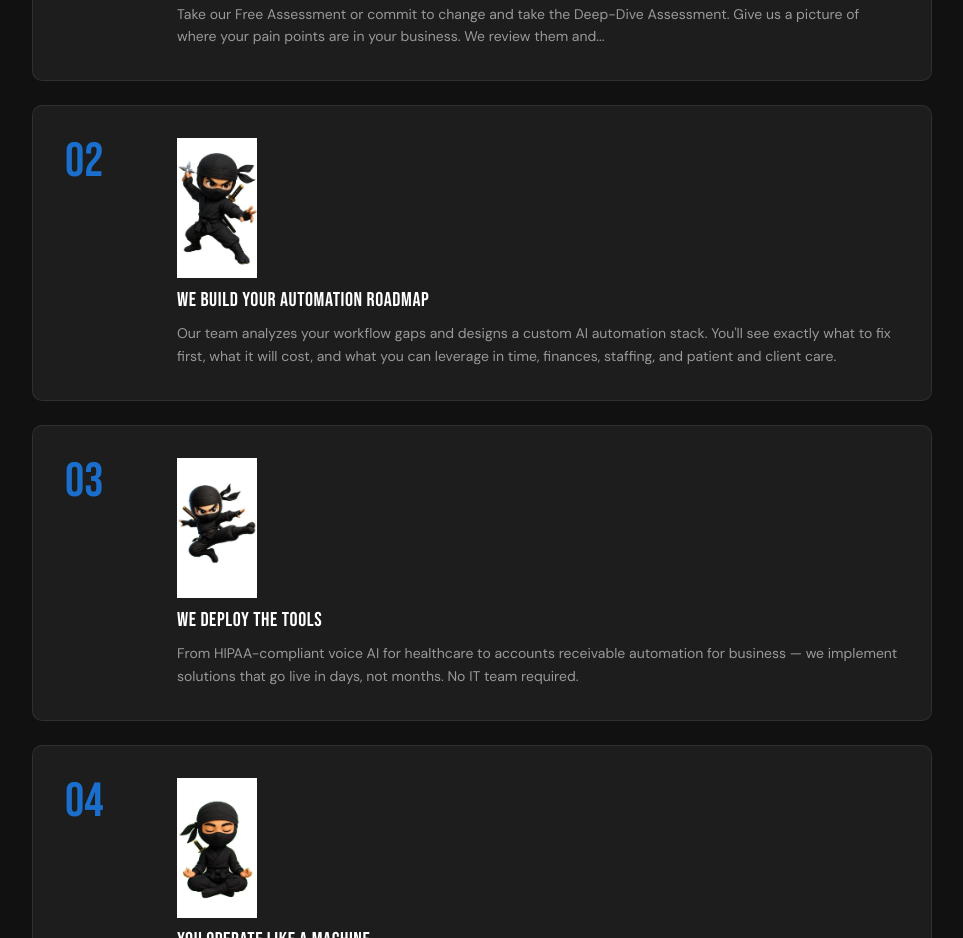
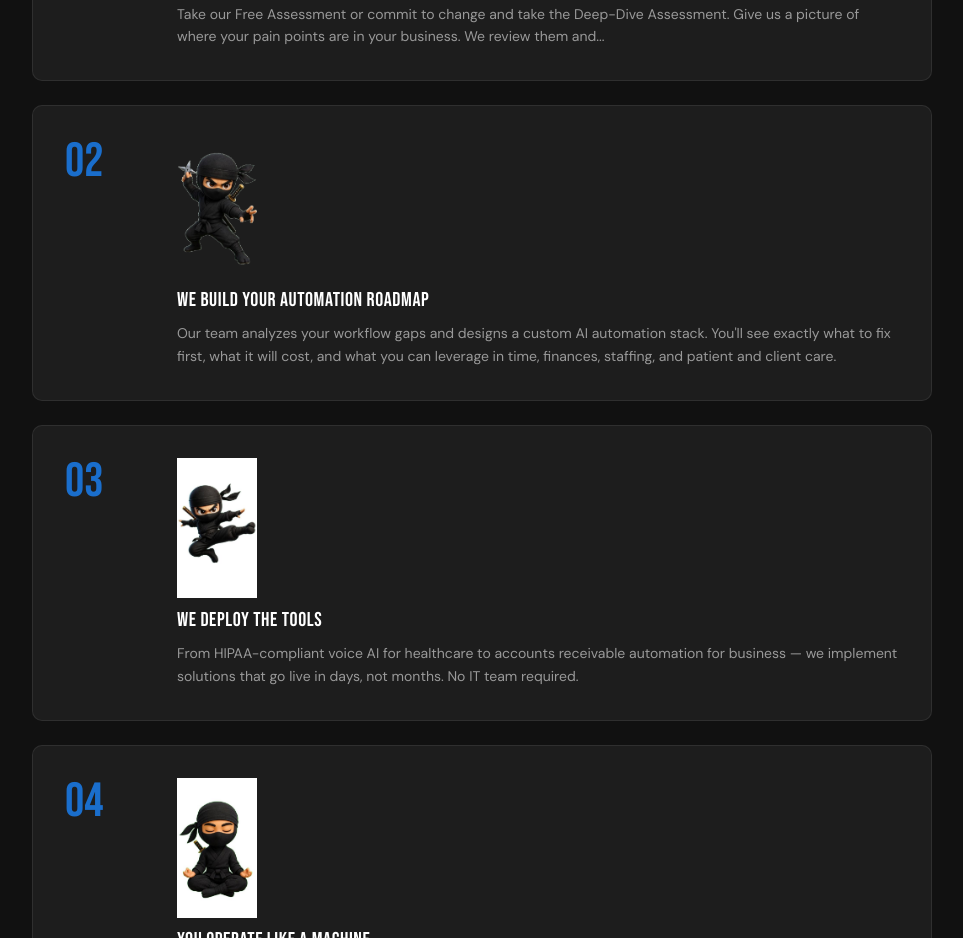
Before and after one commit to Agent-Artemis/enhanced-ops-ninja, a Next.js app: page / in a window 1280 px wide. Shown: the part 2100-3038 px from the top of the page, without its empty margins (158-1121 px from the left). Built offline with nearby package versions, Linux system fonts and the light colour scheme.

Commit message:
Remove white background from step 02 ninja image

```diff
--- a/src/components/marketing/MarketingWorks.tsx
+++ b/src/components/marketing/MarketingWorks.tsx
@@ -21,7 +21,17 @@ export function MarketingWorks() {
         />
         <Step
           num="02"
-          image={<Image src="/step-02-ninja.png" alt="Ninja with star" width={80} height={80} />}
+          imageWrapperClassName="bg-transparent [&_img]:bg-transparent [&_span]:bg-transparent"
+          image={
+            <Image
+              src="/step-02-ninja.png"
+              alt="Ninja with star"
+              width={80}
+              height={80}
+              className="bg-transparent object-contain"
+              style={{ background: "transparent" }}
+            />
+          }
           title="WE BUILD YOUR AUTOMATION ROADMAP"
           body="Our team analyzes your workflow gaps and designs a custom AI automation stack. You'll see exactly what to fix first, what it will cost, and what you can leverage in time, finances, staffing, and patient and client care."
         />
@@ -47,6 +57,7 @@ function Step(props: {
   image: ReactNode;
   title: string;
   body: string;
+  imageWrapperClassName?: string;
 }) {
   return (
     <div className="mb-6 grid grid-cols-1 items-start gap-8 rounded-[10px] border border-[rgb(255_255_255/0.08)] bg-eon-dark p-8 md:grid-cols-[80px_1fr]">
@@ -54,7 +65,11 @@ function Step(props: {
         {props.num}
       </div>
       <div>
-        <div className="mb-2">{props.image}</div>
+        <div
+          className={`mb-2${props.imageWrapperClassName ? ` ${props.imageWrapperClassName}` : ""}`}
+        >
+          {props.image}
+        </div>
         <h3 className="mb-2 font-[family-name:var(--font-bebas)] text-xl uppercase tracking-[0.03em]">
           {props.title}
         </h3>
```
Also changed, not shown: public/step-02-ninja.png.
